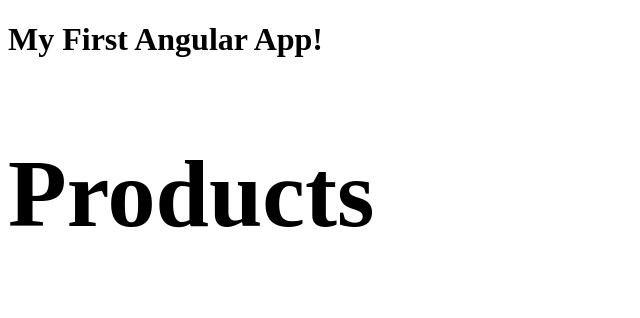
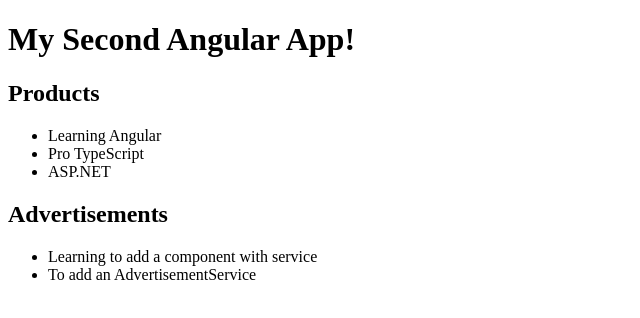
Before and after one commit to niel905g/assignment1, an Angular app: page / in a window 1280 px wide. Shown: the top 318 px of the page, without its empty margins (0-640 px from the left). Built offline with nearby package versions, Linux system fonts and the light colour scheme.

Commit message:
new Component & Services

```diff
--- /dev/null
+++ b/src/app/advertisement.service.ts
@@ -0,0 +1,5 @@
+export class AdvertisementService {
+getAdvertisement(): string[] {
+  return ['Learning to add a component with service', 'To add an AdvertisementService'];
+  }
+}
--- /dev/null
+++ b/src/app/advertisements.component.ts
@@ -0,0 +1,21 @@
+import { Component } from '@angular/core';
+import { AdvertisementService } from './advertisement.service';
+
+@Component({
+  selector: 'advertisements',
+  template: `<h2>Advertisements</h2>
+  <ul>
+  <li *ngFor="let advertisement of advertisements">
+{{advertisement}}
+</li>
+</ul>
+  `
+})
+
+export class AdvertisementsComponent {
+  advertisements;
+
+    constructor(advertisementService: AdvertisementService) {
+      this.advertisements = advertisementService.getAdvertisement();
+    }
+}
--- a/src/app/app.component.ts
+++ b/src/app/app.component.ts
@@ -1,10 +1,17 @@
 import { Component } from '@angular/core';
+import { ProductService } from './product.service';
+
+import { AdvertisementService } from './advertisement.service';
 
 @Component({
   selector: 'app-root',
-  template: `<h1>{{title}}<h1>
-  <products></products>`
+  template:
+   `<h1>{{title}}</h1>
+  <products></products>
+  <advertisements></advertisements>
+  `,
+  providers: [ProductService, AdvertisementService]
 })
 export class AppComponent {
-  title = 'My First Angular App!';
+  title = 'My Second Angular App!';
 }
--- a/src/app/app.module.ts
+++ b/src/app/app.module.ts
@@ -5,9 +5,11 @@
 
 import { ProductsComponent } from './products.component';
 
+import { AdvertisementsComponent } from './advertisements.component';
+
 @NgModule({
   declarations: [
-    AppComponent, ProductsComponent
+    AppComponent, ProductsComponent, AdvertisementsComponent,
   ],
   imports: [
     BrowserModule
--- /dev/null
+++ b/src/app/product.service.ts
@@ -0,0 +1,5 @@
+export class ProductService{
+  getProducts() : string[] {
+    return ["Learning Angular", "Pro TypeScript","ASP.NET"];
+  }
+}
--- a/src/app/products.component.ts
+++ b/src/app/products.component.ts
@@ -1,8 +1,21 @@
 import { Component } from '@angular/core';
+import { ProductService } from './product.service';
 
 @Component({
   selector: 'products',
-  template: '<h2>Products<h2>'
-})
+  template: `<h2>Products</h2>
+  <ul>
+  <li *ngFor="let product of products">
+  {{product}}
+  </li>
+  </ul>
+  `
+  })
 
-export class ProductsComponent{}
+export class ProductsComponent{
+  products;
+
+  constructor(productService: ProductService){
+    this.products = productService.getProducts();
+  }
+}
--- a/src/index.html
+++ b/src/index.html
@@ -2,12 +2,12 @@
 <html lang="en">
 <head>
   <meta charset="utf-8">
-  <title>Assignment1</title>
+  <title>Angular2Firstapp</title>
   <base href="/">
   <meta name="viewport" content="width=device-width, initial-scale=1">
   <link rel="icon" type="image/x-icon" href="favicon.ico">
 </head>
 <body>
-  <app-root></app-root>
+  <app-root>Loading...</app-root>
 </body>
 </html>
```
